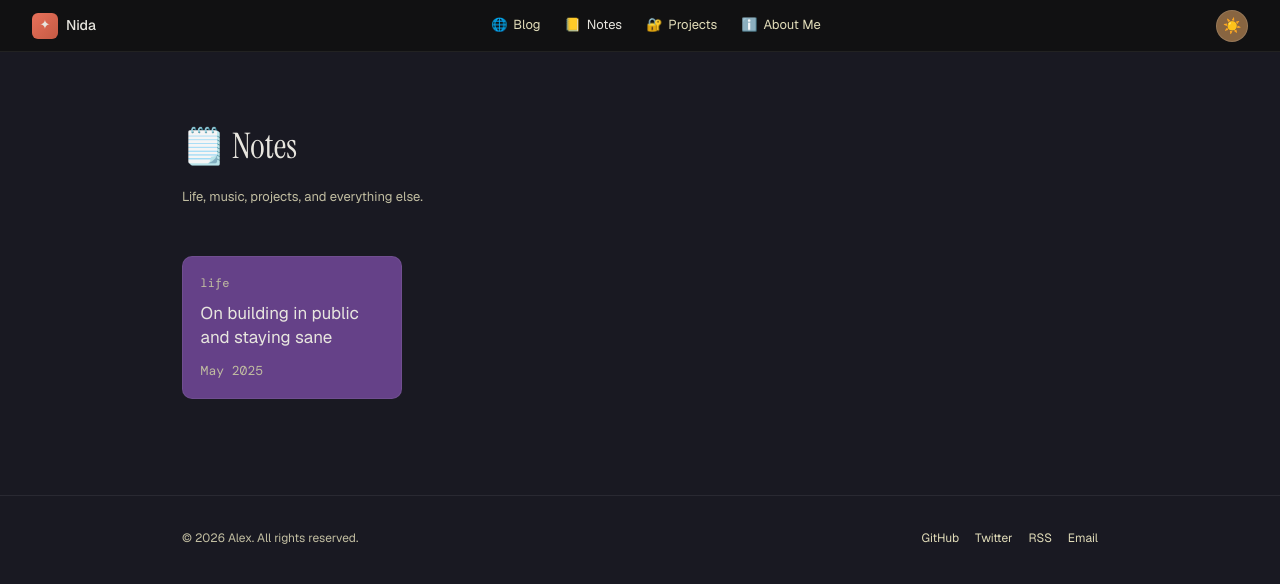
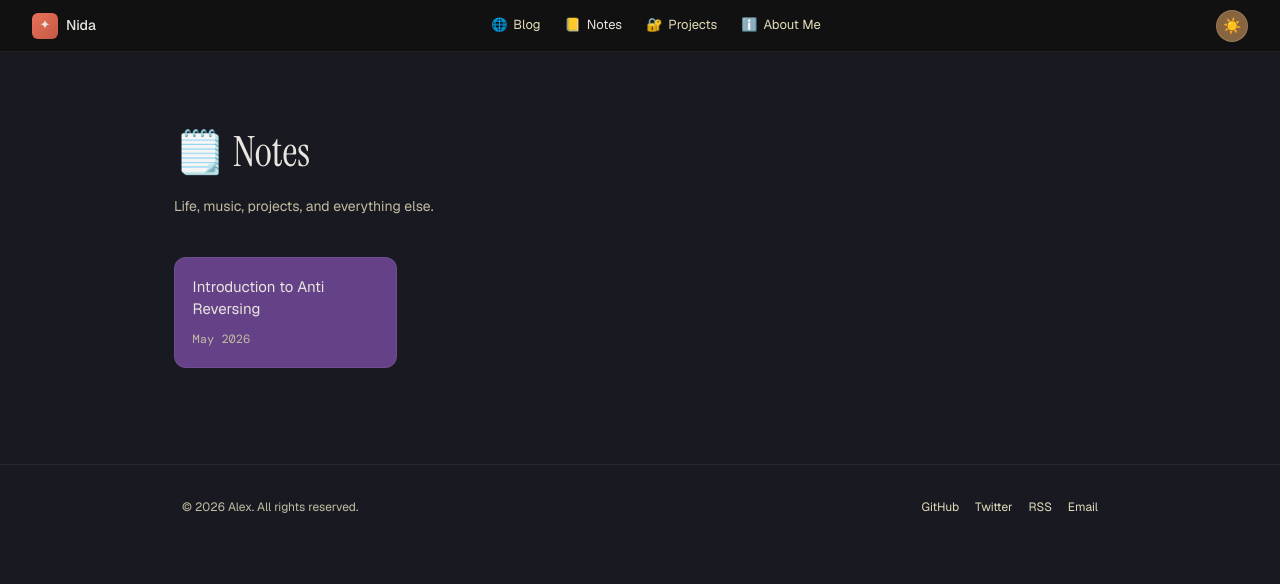
Before and after one commit to Nida-18/Nida-18.github.io, a Gatsby site: page /notes in a window 1280 px wide. Built offline with nearby package versions, Linux system fonts and the light colour scheme; Gatsby itself is replaced by a stand-in of ours.

Commit message:
Anti Reversing Started

```diff
--- a/content/notes/notes1.md
+++ b/content/notes/anti-reversing.md
@@ -1,7 +1,11 @@
 ---
-title: "On building in public and staying sane"
-date: "2025-05-01"
-tag: "life"
+title: "Introduction to Anti Reversing"
+date: "2026-05-29"
+tag:
+      - "Malware Analysis"
+      - "Defensive Security"
+      - "Cyber Security"
+
 ---
 
 Building in public is one of those ideas that sounds simple but gets complicated fast. You share your work, people respond, and ideally you grow an audience.
--- a/src/pages/notes.js
+++ b/src/pages/notes.js
@@ -27,30 +27,95 @@ export default function Notes({ data }) {
   return (
     <Layout>
       <div style={wrapStyle}>
-        <header style={{ marginBottom: "3rem" }}>
+
+        <header style={headerStyle}>
           <h1 style={h1Style}>🗒️ Notes</h1>
-          <p style={subStyle}>Life, music, projects, and everything else.</p>
+          <p style={subStyle}>
+            Life, music, projects, and everything else.
+          </p>
         </header>
 
         <div style={gridStyle}>
-          {notes.map((note) => (
-            <Link key={note.fields.slug} to={note.fields.slug} style={cardStyle}>
-              <div style={tagStyle}>{note.frontmatter.tag}</div>
-              <div style={titleStyle}>{note.frontmatter.title}</div>
-              <div style={dateStyle}>{note.frontmatter.date}</div>
-            </Link>
-          ))}
+          {notes.map((note) => {
+             return (
+              <Link key={note.fields.slug} to={note.fields.slug} style={cardStyle}>
+
+
+                <div style={titleStyle}>
+                  {note.frontmatter.title}
+                </div>
+
+                <div style={dateStyle}>
+                  {note.frontmatter.date}
+                </div>
+
+              </Link>
+            )
+          })}
         </div>
+
       </div>
     </Layout>
   )
 }
 
-const wrapStyle = { maxWidth: "var(--max-w)", margin: "0 auto", padding: "4rem 2rem 6rem" }
-const h1Style = { fontFamily: "var(--serif)", fontSize: "2.2rem", fontWeight: 400, color: "var(--text)", marginBottom: 8 }
-const subStyle = { fontSize: 13, color: "var(--subtle)" }
-const gridStyle = { display: "grid", gridTemplateColumns: "repeat(auto-fill,minmax(200px,1fr))", gap: 12 }
-const cardStyle = { background: "var(--bg2)", border: "1px solid var(--border)", borderRadius: 10, padding: "1rem 1.1rem", textDecoration: "none", display: "block" }
-const tagStyle = { fontSize: 12, color: "var(--subtle)", fontFamily: "var(--mono)", marginBottom: "0.4rem" }
-const titleStyle = { fontSize: 17, color: "var(--text)", lineHeight: 1.45 }
-const dateStyle = { fontSize: 13, color: "var(--subtle)", marginTop: "0.6rem", fontFamily: "var(--mono)" }
+/* ================= STYLES ================= */
+
+const wrapStyle = {
+  maxWidth: "var(--max-w)",
+  margin: "0 auto",
+  padding: "4rem 1.5rem 6rem",
+}
+
+/* HEADER */
+const headerStyle = {
+  marginBottom: "2.5rem",
+}
+
+const h1Style = {
+  fontFamily: "var(--serif)",
+  fontSize: "clamp(2rem, 4vw, 2.6rem)",
+  fontWeight: 400,
+  color: "var(--text)",
+  marginBottom: 6,
+}
+
+const subStyle = {
+  fontSize: 14,
+  color: "var(--subtle)",
+  lineHeight: 1.6,
+}
+
+/* GRID */
+const gridStyle = {
+  display: "grid",
+  gridTemplateColumns: "repeat(auto-fill,minmax(220px,1fr))",
+  gap: 14,
+}
+
+/* CARD */
+const cardStyle = {
+  background: "var(--bg2)",
+  border: "1px solid var(--border)",
+  borderRadius: 12,
+  padding: "1.1rem",
+  textDecoration: "none",
+  display: "block",
+  transition: "transform 0.15s ease, border 0.15s ease",
+}
+
+
+
+/* TEXT */
+const titleStyle = {
+  fontSize: 15,
+  color: "var(--text)",
+  lineHeight: 1.5,
+  marginBottom: "0.5rem",
+}
+
+const dateStyle = {
+  fontSize: 12,
+  color: "var(--subtle)",
+  fontFamily: "var(--mono)",
+}
```
Also changed, not shown: src/pages/index.js (+34 -20 lines), src/templates/note.js (+96 -12 lines).
